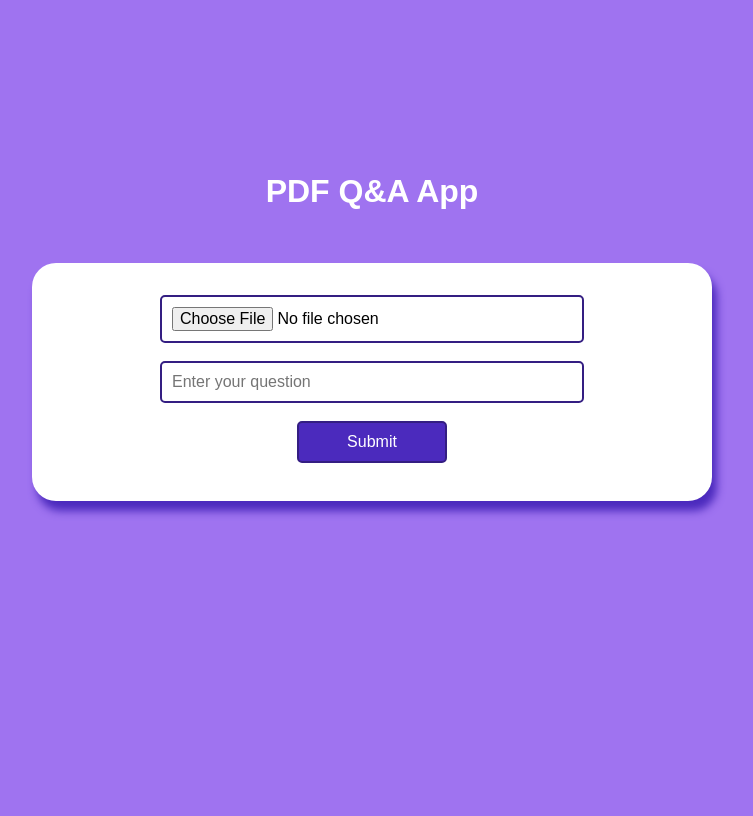
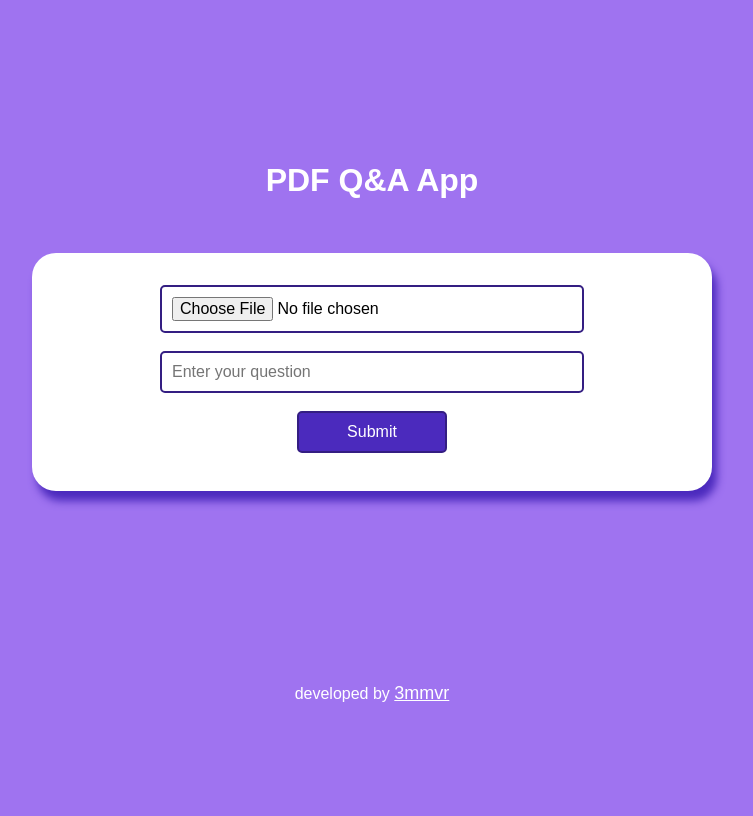
Before and after one commit to 3mmvr/pdfParsing, a Flask app: page / in a window 1280 px wide. Shown: the whole page, without its empty margins (276-1029 px from the left). Run offline with Flask 3, Linux system fonts and the light colour scheme.

Commit message:
EDIT: html pages and style

```diff
--- /dev/null
+++ b/requirements.txt
@@ -0,0 +1 @@
+portray==1.0.5
--- /dev/null
+++ b/runtime.txt
@@ -0,0 +1 @@
+3.7
--- a/static/style.css
+++ b/static/style.css
@@ -56,6 +56,12 @@ p {
   margin-top: 30px;
 }
 
+a {
+  text-decoration: underline;
+  color: white;
+  font-size: 18px;
+}
+
 .container {
   width: 100%;
   height: 100vh;
--- a/templates/index.html
+++ b/templates/index.html
@@ -16,6 +16,7 @@
                 </div>
             </form>
         </div>
+        <footer>developed by <a href="https://3mmvr.netlify.app/">3mmvr</a></footer>
     </div>
 </body>
 </html>
--- a/templates/result.html
+++ b/templates/result.html
@@ -10,7 +10,7 @@
         <div class="form-box">
             <p>Answer: {{ answer }}</p>
         </div>
-
+        <footer>developed by <a href="https://3mmvr.netlify.app/">3mmvr</a></footer>
     </div>
 </body>
 </html>
```
